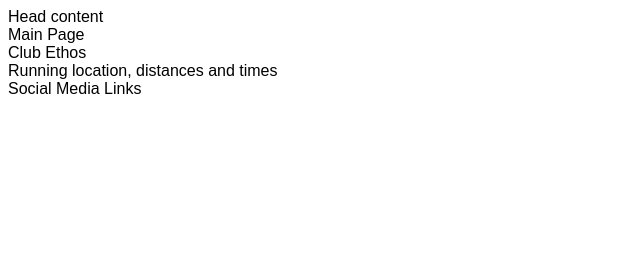
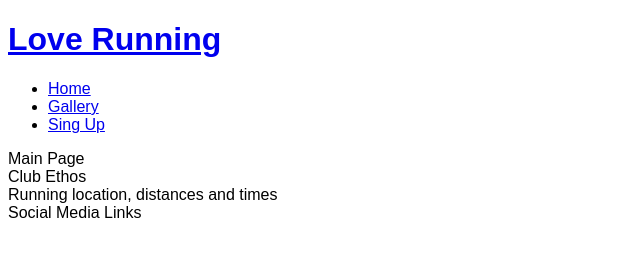
Before and after one commit to KarolSU96/running, a plain HTML site: page index.html in a window 1280 px wide. Shown: the whole page, without its empty margins (0-640 px from the left). Drawn offline with Linux system fonts and the light colour scheme.

Commit message:
Add basic header structure

```diff
--- a/index.html
+++ b/index.html
@@ -13,7 +13,25 @@
 </head>
 
 <body>
-    <header>Head content</header>
+    <header>
+        <a href="index.html">
+            <h1>Love Running</h1>
+        </a>
+        <nav>
+            <ul>
+                <li>
+                    <a href="index.html">Home</a>
+                </li>
+                <li>
+                    <a href="#">Gallery</a>
+                </li>
+                <li>
+                    <a href="#">Sing Up</a>
+                </li>
+            </ul>
+
+        </nav>
+    </header>
 
     <section>
         Main Page
@@ -27,9 +45,9 @@
         Running location, distances and times
     </section>
 
-<footer>
-    Social Media Links
-</footer>
+    <footer>
+        Social Media Links
+    </footer>
 
 </body>
 
```
